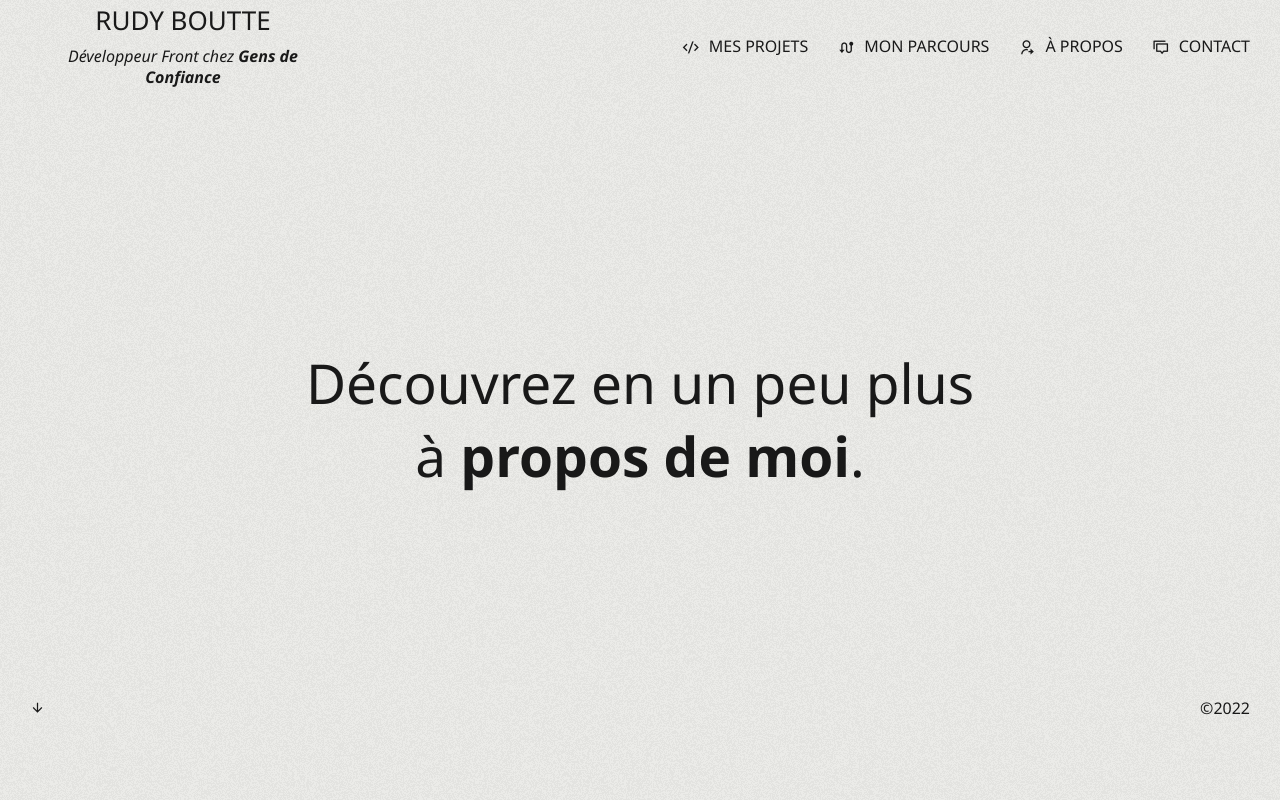
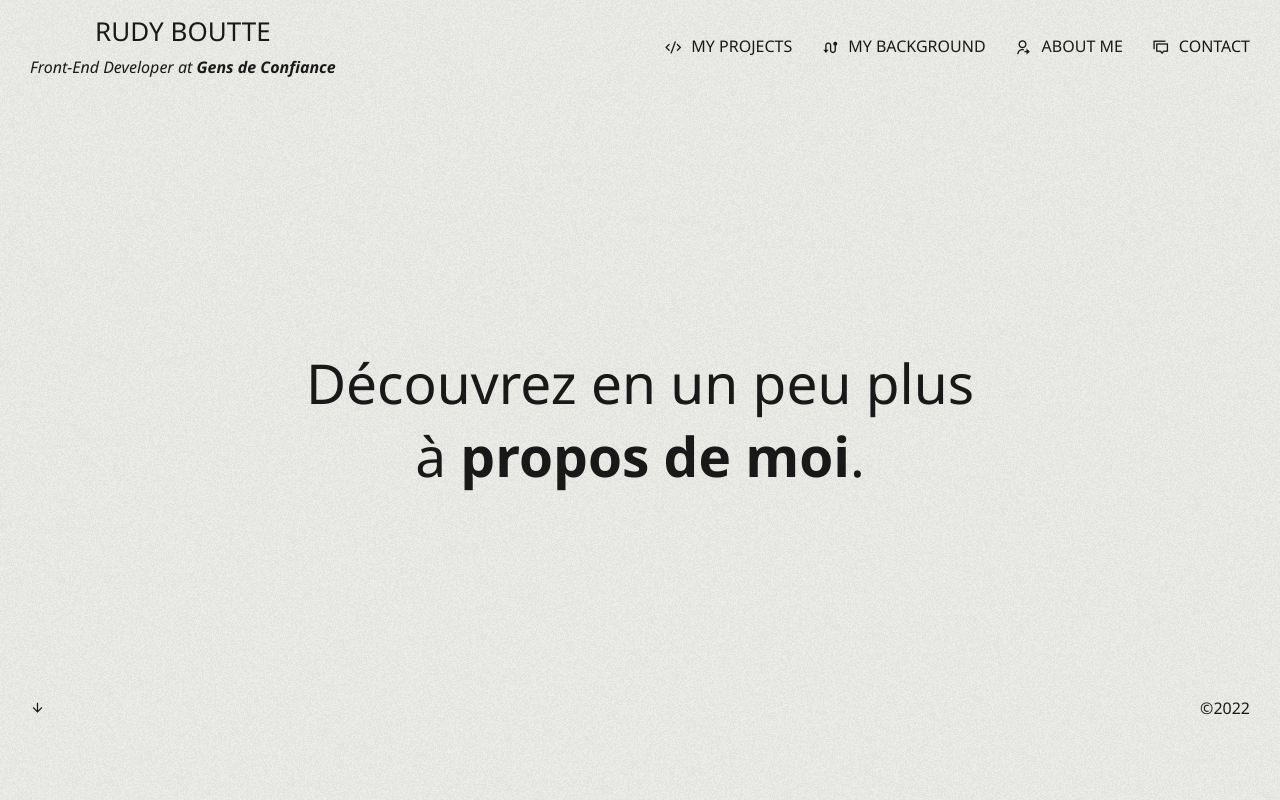
Before and after one commit to boutterudy/rudyboutte.com, a Next.js app: page /en/a-propos in a window 1280 px wide. Shown: the top 800 px of the page. Built offline with nearby package versions, Linux system fonts and the light colour scheme.

Commit message:
feat(translations): add translations to `NavBar`

```diff
--- a/messages/en.json
+++ b/messages/en.json
@@ -1,6 +1,14 @@
 {
-  "HomePage": {
-    "title": "Hello world!",
-    "about": "Go to the about page"
+  "Navbar": {
+    "infos": {
+      "headline": "RUDY BOUTTE",
+      "details": "Front-End Developer at <a>Gens de Confiance</a>"
+    },
+    "links": {
+      "my_projects": "My projects",
+      "my_background": "My background",
+      "about_me": "About me",
+      "contact": "Contact"
+    }
   }
 }
--- a/messages/fr.json
+++ b/messages/fr.json
@@ -1,6 +1,14 @@
 {
-  "HomePage": {
-    "title": "Hello world!",
-    "about": "Go to the about page"
+  "Navbar": {
+    "infos": {
+      "headline": "RUDY BOUTTE",
+      "details": "Développeur Front-End chez <a>Gens de Confiance</a>"
+    },
+    "links": {
+      "my_projects": "Mes projets",
+      "my_background": "Mon parcours",
+      "about_me": "À propos",
+      "contact": "Contact"
+    }
   }
 }
--- a/src/components/elements/Navbar/Navbar.module.scss
+++ b/src/components/elements/Navbar/Navbar.module.scss
@@ -75,7 +75,7 @@
         font-size: 1.6rem;
         font-style: italic;
 
-        .important {
+        a {
           font-weight: 700;
         }
       }
--- a/src/components/elements/Navbar/Navbar.tsx
+++ b/src/components/elements/Navbar/Navbar.tsx
@@ -3,8 +3,11 @@ import { useEffect, useState } from 'react'
 import Icon from '../Icon/Icon'
 import styles from './Navbar.module.scss'
 import { Link } from '../../../i18n/routing'
+import { useTranslations } from 'next-intl'
 
 const Navbar = () => {
+  const t = useTranslations('Navbar')
+
   /* States */
   const [isScrolled, setIsScrolled] = useState<boolean>(false)
   const [isNavExpanded, setIsNavExpanded] = useState<boolean>(false)
@@ -30,15 +33,21 @@ const Navbar = () => {
         (isScrolled === true ? ' ' + styles.scrolled : '')
       }
     >
-      {/*<LanguageSwitcher className={styles.languageSwitcher} />*/}
+      {/*
+        TODO: Add Language Switcher in the NavBar
+        <LanguageSwitcher className={styles.languageSwitcher} />
+      */}
       <div className={styles.logoContainer}>
         <div className={styles.logo}>
-          <Link href="/">RUDY BOUTTE</Link>
+          <Link href="/">{t('infos.headline')}</Link>
           <span className={styles.info}>
-            Développeur Front chez{' '}
-            <Link href="https://gensdeconfiance.com/" target="_blank">
-              <span className={styles.important}>Gens de Confiance</span>
-            </Link>
+            {t.rich('infos.details', {
+              a: (chunks) => (
+                <Link href="https://gensdeconfiance.com/" target="_blank">
+                  {chunks}
+                </Link>
+              ),
+            })}
           </span>
         </div>
         <Icon
@@ -56,13 +65,13 @@ const Navbar = () => {
               icon="code-s-slash-fill"
               className={styles.icon}
             />
-            Mes projets
+            {t('links.my_projects')}
           </Link>
         </li>
         <li>
           <Link href="/mon-parcours" className="underline">
             <Icon lib="remix-icon" icon="route-fill" className={styles.icon} />
-            Mon parcours
+            {t('links.my_background')}
           </Link>
         </li>
         <li>
@@ -72,7 +81,7 @@ const Navbar = () => {
               icon="user-shared-2-line"
               className={styles.icon}
             />
-            À propos
+            {t('links.about_me')}
           </Link>
         </li>
         <li>
@@ -82,7 +91,7 @@ const Navbar = () => {
               icon="discuss-line"
               className={styles.icon}
             />
-            Contact
+            {t('links.contact')}
           </Link>
         </li>
       </ul>
```
